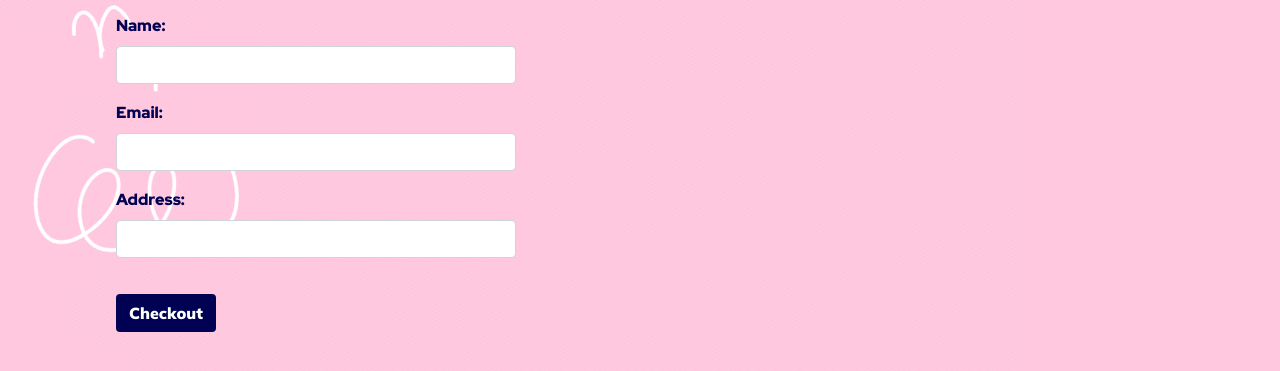
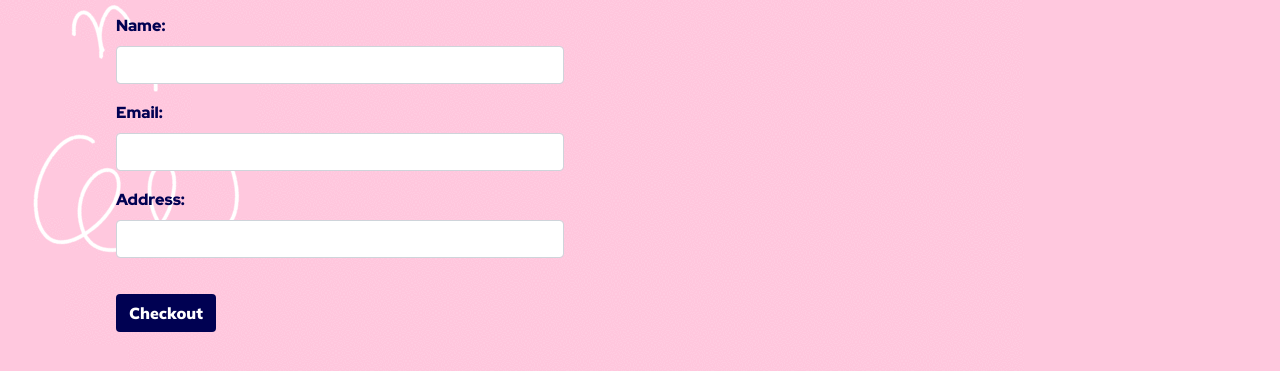
Before and after one commit to sleep-talk/sleep-talk.github.io, a plain HTML site: page cart.html in a window 1280 px wide. Shown: the part 295-666 px from the top of the page. Drawn offline with nearby package versions, Linux system fonts and the light colour scheme.

Commit message:
Update styling.css

```diff
--- a/styling.css
+++ b/styling.css
@@ -125,7 +125,6 @@
 			text-decoration: none;
 			}
 
-
 			.profiles {
 
 			display: block;
@@ -194,6 +193,11 @@
 				font-size: 1.5vw;
 			}
 
+			.resising {
+			  width: 35vw;
+			  font-family: 'Red Hat Display';
+			  color: #000152;
+			}
 
 
 			@media screen and (max-width: 999px) {
@@ -214,6 +218,7 @@
 				.navi {
 				font-size: 1vw;
 				}
+
 
 			}
 
```
